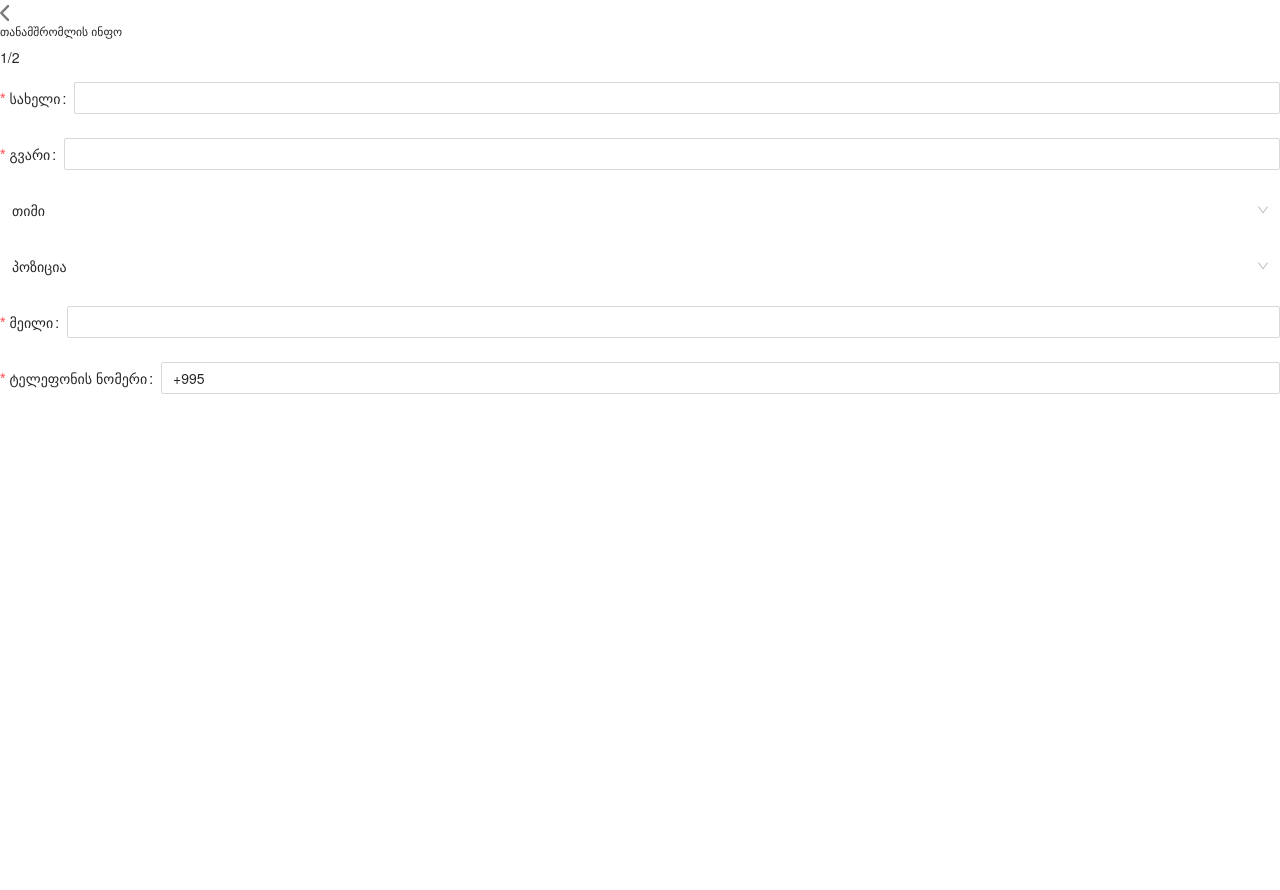
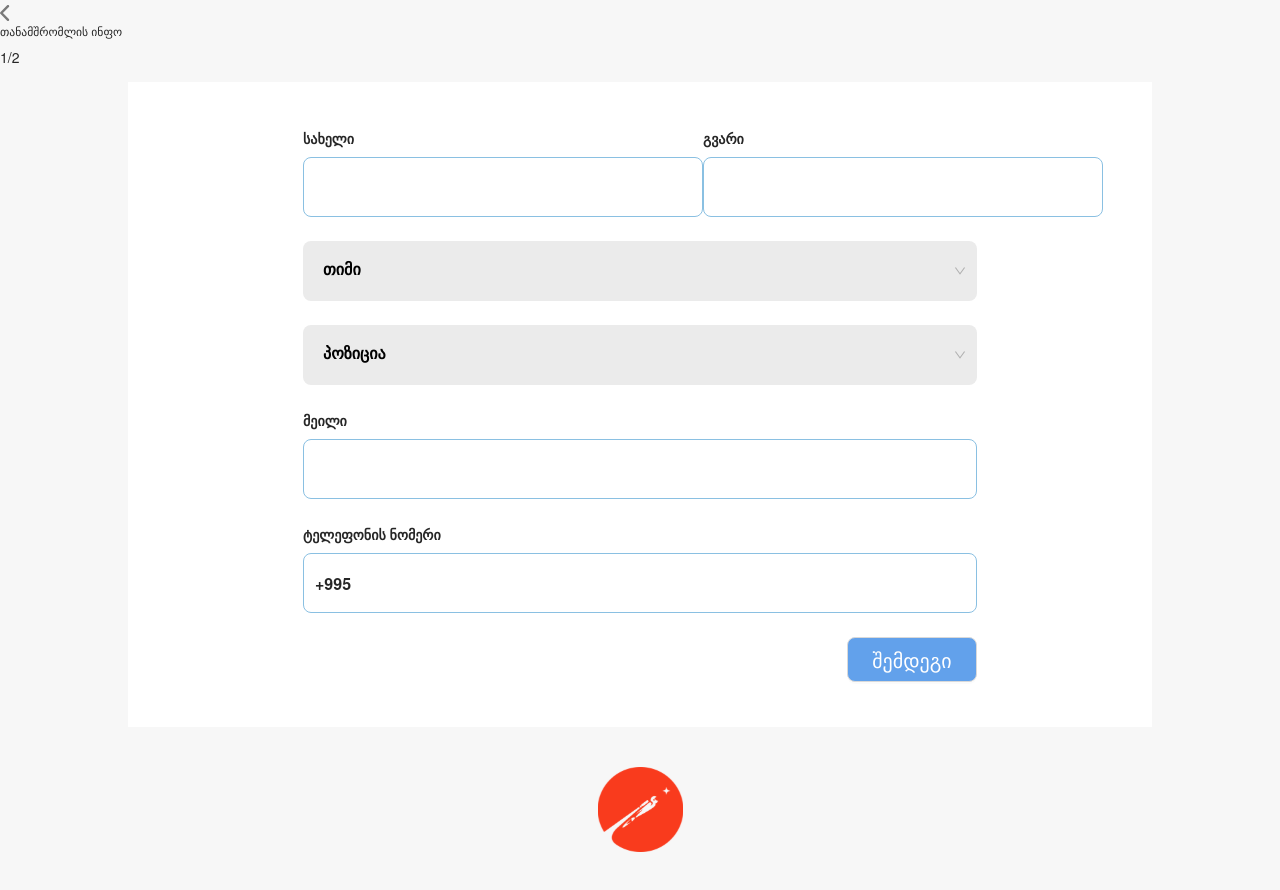
Before and after one commit to Uchaneishvili/Redberry-Bootcamp, a React (Create React App) app in the folder bootcamp-assignment/: page /employeeInfo in a window 1280 px wide. Before the commit the page ends 800 px from the top, so only its background shows below. Built offline with nearby package versions, Linux system fonts and the light colour scheme; a web font is replaced by a local one.

Commit message:
georgian letter validations fixed and employeeInfo for web is in progress

```diff
--- a/bootcamp-assignment/src/pages/EmployeeInfo/EmployeeInfo.css
+++ b/bootcamp-assignment/src/pages/EmployeeInfo/EmployeeInfo.css
@@ -23,6 +23,45 @@
     line-height: 17px;
     font-size: 14px;
   }
+}
+
+.parent-container {
+  width: 100%;
+  height: 100%;
+  background-color: #f7f7f7;
+}
+
+.footer-logo-container {
+  text-align: center;
+  padding: 40px 0;
+}
+
+.fullName-container {
+  display: flex;
+  flex-direction: row;
+  flex-wrap: nowrap;
+  align-content: center;
+  justify-content: space-between;
+}
+
+.main-container-container {
+  display: flex;
+  align-content: center;
+  justify-content: center;
+  flex-wrap: nowrap;
+  flex-direction: row;
+  align-items: center;
+}
+.main-employee-container {
+  width: 80%;
+  padding: 45px 175px;
+  background-color: #fff;
+}
+
+.ant-form-item-label
+  > label.ant-form-item-required:not(.ant-form-item-required-mark-optional)::before {
+  display: none;
+}
 
 .custom-input {
   border: 1.8px solid #8ac0e2;
@@ -31,6 +70,10 @@
   height: 60px;
 }
 
+.firstName,
+.lastName {
+  width: 400px;
+}
 .custom-select {
   background-color: #ebebeb;
   border-radius: 8px;
@@ -42,6 +85,7 @@
   font-size: 16px;
   padding: 12px 8px;
 }
+
 .ant-select-selection-item {
   font-weight: 600;
 }
@@ -65,11 +109,16 @@
   line-height: 21px;
 }
 
-  .ant-form-item-label
-    > label.ant-form-item-required:not(.ant-form-item-required-mark-optional)::before {
-    display: none;
+.next-button-container {
+  text-align: end;
 }
+
+.next-button {
+  width: 130px;
+  height: 45px;
+  border-radius: 8px;
+  justify-content: space-between;
+  font-size: 20px;
+  background-color: #62a1eb;
+  color: white;
 }
-.main-container {
-  width: 100%;
-}
--- a/bootcamp-assignment/src/pages/EmployeeInfo/EmployeeInfo.js
+++ b/bootcamp-assignment/src/pages/EmployeeInfo/EmployeeInfo.js
@@ -1,13 +1,15 @@
-import { Form, Input, Select } from "antd";
+import { Form, Input, Select, Button } from "antd";
 import React from "react";
 import "./EmployeeInfo.css";
 import arrow from "./Vector.svg";
+import Footer from "./Footer-logo.svg";
 
 function EmployeeInfo() {
   const { Option } = Select;
 
   return (
     <>
+      <div className="parent-container">
         <div className="tab-container">
           <div className="arrow-vector-container">
             <img src={arrow} alt="back" />
@@ -18,8 +20,13 @@ function EmployeeInfo() {
           </div>
           <div />
         </div>
-      <div className="main-container">
-        <Form initialValues={{ team: "თიმი", position: "პოზიცია" }}>
+        <div className="main-container-container">
+          <div className="main-employee-container">
+            <Form
+              initialValues={{ team: "თიმი", position: "პოზიცია" }}
+              layout={"vertical"}
+            >
+              <div className="fullName-container">
                 <Form.Item
                   name={["user", "name"]}
                   label={"სახელი"}
@@ -30,12 +37,12 @@ function EmployeeInfo() {
                     },
                     {
                       message: "შეიყვანეთ მხოლოდ ქართული სიმბოლოები",
-                pattern: /^[ა-ჰ]$/,
+                      pattern: "([]+|[\u10D0-\u10FF])",
                     },
                     { message: "შეიყვანეთ მინიმუმ 2 სიმბოლო", min: 2 },
                   ]}
                 >
-            <Input className="custom-input" />
+                  <Input className="custom-input firstName" />
                 </Form.Item>
                 <Form.Item
                   name={["user", "surname"]}
@@ -47,13 +54,15 @@ function EmployeeInfo() {
                     },
                     {
                       message: "შეიყვანეთ მხოლოდ ქართული სიმბოლოები",
-                pattern: /^[ა-ჰ]$/,
+                      pattern: "([]+|[\u10D0-\u10FF])",
                     },
                     { message: "შეიყვანეთ მინიმუმ 2 სიმბოლო", min: 2 },
                   ]}
                 >
-            <Input className="custom-input" />
+                  <Input className="custom-input lastName" />
                 </Form.Item>
+              </div>
+
               <Form.Item name="team">
                 <Select className="custom-select" bordered={false}>
                   <Option value={1}>დეველოპმენტი</Option>
@@ -99,9 +108,22 @@ function EmployeeInfo() {
                   },
                 ]}
               >
-            <Input type={"number"} className="custom-input" prefix={"+995"} />
+                <Input
+                  type={"number"}
+                  className="custom-input"
+                  prefix={"+995"}
+                />
               </Form.Item>
             </Form>
+
+            <div className="next-button-container">
+              <Button className="next-button">შემდეგი</Button>
+            </div>
+          </div>
+        </div>
+        <div className="footer-logo-container">
+          <img src={Footer} />
+        </div>
       </div>
     </>
   );
```
Also changed, not shown: bootcamp-assignment/src/pages/EmployeeInfo/Footer-logo.svg (added). Lines whose indentation alone changed are shown as unchanged.
